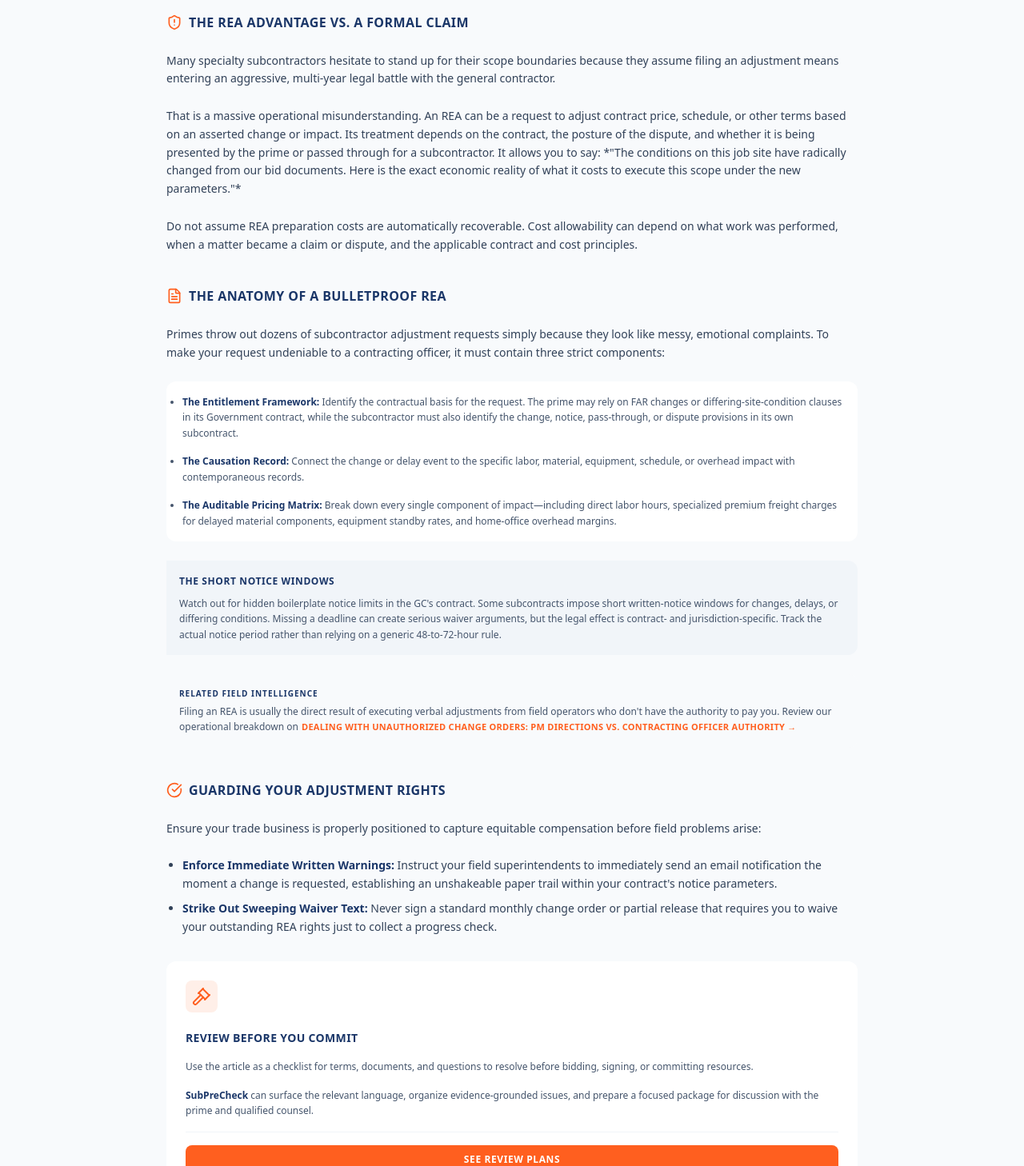
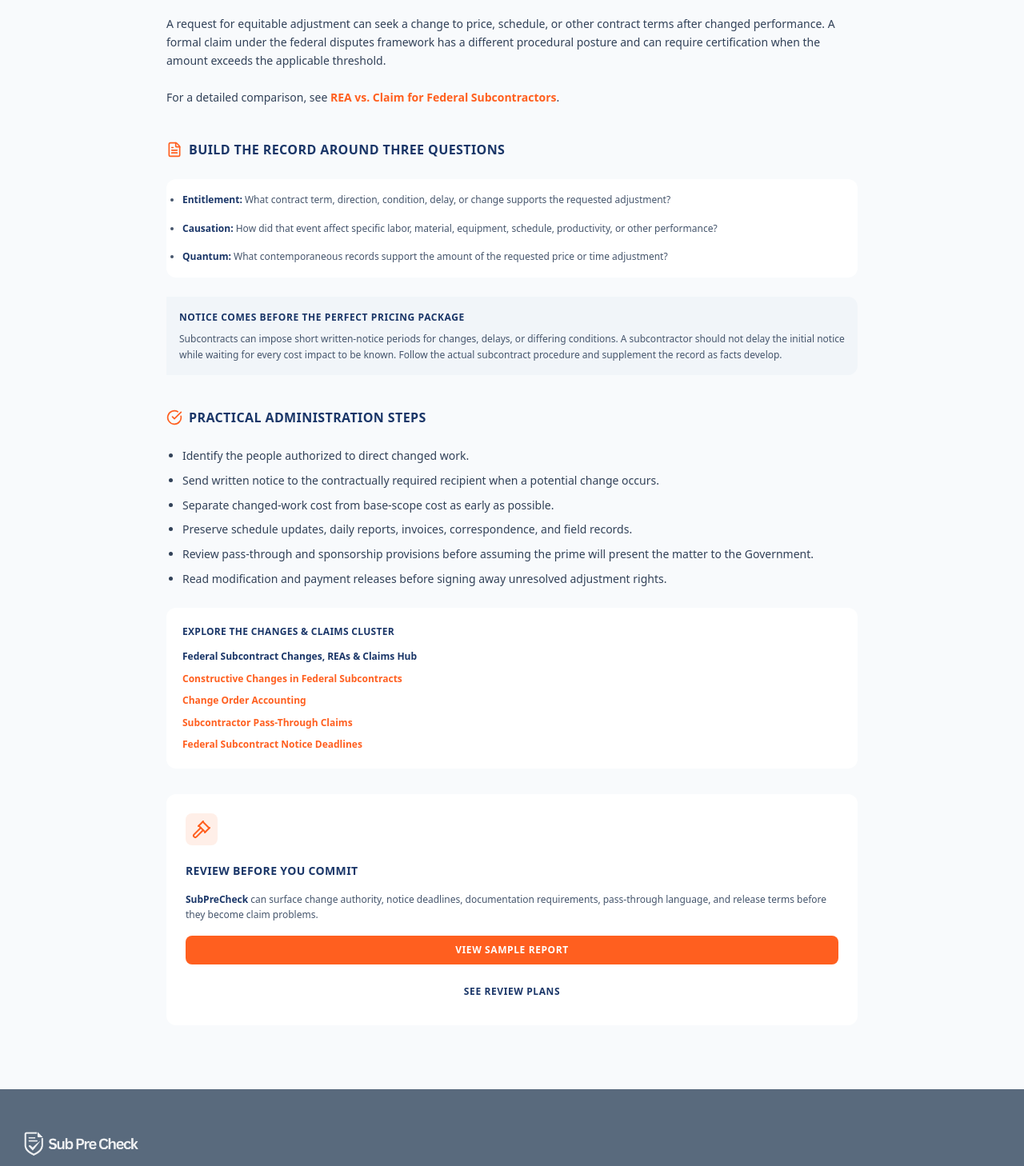
Before and after one commit to siricarsen-cmd/subshield, a Next.js app: page /blog/request-for-equitable-adjustment-under-far in a window 1280 px wide. Shown: the part 640-2098 px from the top of the page at 80% size. Built offline with nearby package versions, Linux system fonts and the light colour scheme; no server answers.

Commit message:
SEO: simplify REA pillar and link claims hub

```diff
--- a/app/blog/request-for-equitable-adjustment-under-far/page.tsx
+++ b/app/blog/request-for-equitable-adjustment-under-far/page.tsx
@@ -6,127 +6,69 @@ import { ShieldAlert, FileText, CheckCircle, ArrowLeft, Gavel } from "lucide-rea
 export default function ReaScopeCreepArticle() {
   return (
     <div className="min-h-screen bg-[#F8FAFC] text-slate-900 font-sans antialiased pb-20">
-
-      {/* Article Header Banner */}
       <div className="bg-[#1A3668] text-white py-16 px-4 sm:px-6 lg:px-8">
         <div className="max-w-4xl mx-auto space-y-4">
           <div className="flex flex-col gap-3 sm:flex-row sm:items-center sm:justify-between">
-            <a href="/blog" className="inline-flex items-center gap-2 text-xs font-bold uppercase tracking-wider text-[#FF5F1F] hover:text-white transition">
-              <ArrowLeft className="w-4 h-4" /> Back to Knowledge Hub
-            </a>
-            <span className="self-start rounded-full border border-orange-300/60 bg-orange-50 px-3 py-1 text-[10px] font-black uppercase tracking-widest text-[#FF5F1F]">
-              FAR Adjustments & Claims
-            </span>
+            <a href="/blog" className="inline-flex items-center gap-2 text-xs font-bold uppercase tracking-wider text-[#FF5F1F] hover:text-white transition"><ArrowLeft className="w-4 h-4" /> Back to Knowledge Hub</a>
+            <span className="self-start rounded-full border border-orange-300/60 bg-orange-50 px-3 py-1 text-[10px] font-black uppercase tracking-widest text-[#FF5F1F]">FAR Adjustments & Claims</span>
           </div>
-          <h1 className="text-3xl md:text-4xl font-black tracking-tight uppercase leading-tight">
-            Requests for Equitable Adjustment: Notice and Documentation Basics for Subcontractors
-          </h1>
-          <p className="text-slate-300 text-sm max-w-2xl font-medium">
-            Review change authority, notice, documentation, pass-through, and pricing requirements before extra work becomes a disputed cost.
-          </p>
+          <h1 className="text-3xl md:text-4xl font-black tracking-tight uppercase leading-tight">Requests for Equitable Adjustment: Notice and Documentation Basics for Subcontractors</h1>
+          <p className="text-slate-300 text-sm max-w-2xl font-medium">Review change authority, notice, documentation, pass-through, and pricing requirements before extra work becomes a disputed cost.</p>
         </div>
       </div>
 
-      {/* Main Content Layout */}
       <div className="max-w-4xl mx-auto px-4 sm:px-6 lg:px-8 pt-12 grid grid-cols-1 lg:grid-cols-3 gap-8">
+        <div className="lg:col-span-2 space-y-6 text-sm text-slate-700 leading-relaxed font-medium">
+          <p>Extra work often begins before the parties agree on price. A field direction, revised interpretation, access problem, schedule impact, differing condition, or Government-caused change can increase cost while the subcontractor is still expected to perform.</p>
+          <p>For a federal subcontractor, recovery usually depends first on the subcontract: who can direct a change, when written notice is due, what records must be kept, whether the prime will sponsor an upstream request, and how settlement or payment is handled.</p>
 
-        {/* Article Body */}
-        <div className="lg:col-span-2 space-y-6 text-sm text-slate-700 leading-relaxed font-medium">
-          <p>
-            It is the silent killer of construction profitability: <strong className="text-[#1A3668]">Scope Creep</strong>. It starts small. A field engineer asks your foreman to temporarily re-route an overhead conduit run. A structural clash requires your material packages to be re-staged across three different floors. The general contractor promises, *"Put together your tickets, and we will take care of you on the back end."*
-          </p>
-          <p>
-            On a federal subcontract, a subcontractor's recovery path usually depends first on its own subcontract: who can direct changes, when notice is due, whether a pass-through request is required, and what documentation must be maintained. FAR Part 43 governs Government contract changes; it does not automatically give a subcontractor direct rights against the Government.
-          </p>
+          <h3 className="text-base font-black text-[#1A3668] uppercase tracking-wide pt-4 flex items-center gap-2"><ShieldAlert className="w-5 h-5 text-[#FF5F1F]" /> REA vs. Formal Claim</h3>
+          <p>A request for equitable adjustment can seek a change to price, schedule, or other contract terms after changed performance. A formal claim under the federal disputes framework has a different procedural posture and can require certification when the amount exceeds the applicable threshold.</p>
+          <p>For a detailed comparison, see <a href="/blog/rea-vs-claim-federal-subcontractors" className="text-[#FF5F1F] font-bold hover:underline">REA vs. Claim for Federal Subcontractors</a>.</p>
 
-          <h3 className="text-base font-black text-[#1A3668] uppercase tracking-wide pt-4 flex items-center gap-2">
-            <ShieldAlert className="w-5 h-5 text-[#FF5F1F]" /> The REA Advantage vs. A Formal Claim
-          </h3>
-          <p>
-            Many specialty subcontractors hesitate to stand up for their scope boundaries because they assume filing an adjustment means entering an aggressive, multi-year legal battle with the general contractor.
-          </p>
-          <p>
-            That is a massive operational misunderstanding. An REA can be a request to adjust contract price, schedule, or other terms based on an asserted change or impact. Its treatment depends on the contract, the posture of the dispute, and whether it is being presented by the prime or passed through for a subcontractor. It allows you to say: *"The conditions on this job site have radically changed from our bid documents. Here is the exact economic reality of what it costs to execute this scope under the new parameters."*
-          </p>
-          <p>
-            Do not assume REA preparation costs are automatically recoverable. Cost allowability can depend on what work was performed, when a matter became a claim or dispute, and the applicable contract and cost principles.
-          </p>
-
-          <h3 className="text-base font-black text-[#1A3668] uppercase tracking-wide pt-4 flex items-center gap-2">
-            <FileText className="w-5 h-5 text-[#FF5F1F]" /> The Anatomy of a Bulletproof REA
-          </h3>
-          <p>
-            Primes throw out dozens of subcontractor adjustment requests simply because they look like messy, emotional complaints. To make your request undeniable to a contracting officer, it must contain three strict components:
-          </p>
+          <h3 className="text-base font-black text-[#1A3668] uppercase tracking-wide pt-4 flex items-center gap-2"><FileText className="w-5 h-5 text-[#FF5F1F]" /> Build the Record Around Three Questions</h3>
           <ul className="list-disc pl-5 space-y-4 text-xs text-slate-600 bg-white border border-slate-200 p-4 rounded-xl shadow-sm">
-            <li>
-              <strong className="text-[#1A3668]">The Entitlement Framework:</strong> Identify the contractual basis for the request. The prime may rely on FAR changes or differing-site-condition clauses in its Government contract, while the subcontractor must also identify the change, notice, pass-through, or dispute provisions in its own subcontract.
-            </li>
-            <li>
-              <strong className="text-[#1A3668]">The Causation Record:</strong> Connect the change or delay event to the specific labor, material, equipment, schedule, or overhead impact with contemporaneous records.
-            </li>
-            <li>
-              <strong className="text-[#1A3668]">The Auditable Pricing Matrix:</strong> Break down every single component of impact—including direct labor hours, specialized premium freight charges for delayed material components, equipment standby rates, and home-office overhead margins.
-            </li>
+            <li><strong className="text-[#1A3668]">Entitlement:</strong> What contract term, direction, condition, delay, or change supports the requested adjustment?</li>
+            <li><strong className="text-[#1A3668]">Causation:</strong> How did that event affect specific labor, material, equipment, schedule, productivity, or other performance?</li>
+            <li><strong className="text-[#1A3668]">Quantum:</strong> What contemporaneous records support the amount of the requested price or time adjustment?</li>
           </ul>
 
           <div className="bg-slate-100 border-l-4 border-[#1A3668] p-4 rounded-r-xl space-y-2">
-            <h4 className="text-xs font-black text-[#1A3668] uppercase tracking-wider">The Short Notice Windows</h4>
-            <p className="text-xs text-slate-600 leading-relaxed">
-              Watch out for hidden boilerplate notice limits in the GC's contract. Some subcontracts impose short written-notice windows for changes, delays, or differing conditions. Missing a deadline can create serious waiver arguments, but the legal effect is contract- and jurisdiction-specific. Track the actual notice period rather than relying on a generic 48-to-72-hour rule.
-            </p>
+            <h4 className="text-xs font-black text-[#1A3668] uppercase tracking-wider">Notice Comes Before the Perfect Pricing Package</h4>
+            <p className="text-xs text-slate-600 leading-relaxed">Subcontracts can impose short written-notice periods for changes, delays, or differing conditions. A subcontractor should not delay the initial notice while waiting for every cost impact to be known. Follow the actual subcontract procedure and supplement the record as facts develop.</p>
           </div>
 
-          {/* Strategic Internal SEO Cross-Link */}
-          <div className="bg-slate-50 border-l-4 border-[#FF5F1F] p-4 my-6 rounded-r-xl">
-            <p className="text-[10px] font-black text-[#1A3668] uppercase tracking-widest">
-              Related Field Intelligence
-            </p>
-            <p className="text-xs text-slate-600 mt-1 leading-relaxed font-medium">
-              Filing an REA is usually the direct result of executing verbal adjustments from field operators who don't have the authority to pay you. Review our operational breakdown on
-              <a href="/blog/unauthorized-change-orders-pm-vs-co" className="text-[#FF5F1F] font-black hover:underline inline-flex items-center gap-0.5 ml-1 uppercase tracking-wide text-[11px]">
-                Dealing with Unauthorized Change Orders: PM Directions vs. Contracting Officer Authority →
-              </a>
-            </p>
-          </div>
+          <h3 className="text-base font-black text-[#1A3668] uppercase tracking-wide pt-4 flex items-center gap-2"><CheckCircle className="w-5 h-5 text-[#FF5F1F]" /> Practical Administration Steps</h3>
+          <ul className="list-disc pl-5 space-y-2">
+            <li>Identify the people authorized to direct changed work.</li>
+            <li>Send written notice to the contractually required recipient when a potential change occurs.</li>
+            <li>Separate changed-work cost from base-scope cost as early as possible.</li>
+            <li>Preserve schedule updates, daily reports, invoices, correspondence, and field records.</li>
+            <li>Review pass-through and sponsorship provisions before assuming the prime will present the matter to the Government.</li>
+            <li>Read modification and payment releases before signing away unresolved adjustment rights.</li>
+          </ul>
 
-          <h3 className="text-base font-black text-[#1A3668] uppercase tracking-wide pt-4 flex items-center gap-2">
-            <CheckCircle className="w-5 h-5 text-[#FF5F1F]" /> Guarding Your Adjustment Rights
-          </h3>
-          <p>
-            Ensure your trade business is properly positioned to capture equitable compensation before field problems arise:
-          </p>
-          <ul className="list-disc pl-5 space-y-2">
-            <li><strong className="text-[#1A3668]">Enforce Immediate Written Warnings:</strong> Instruct your field superintendents to immediately send an email notification the moment a change is requested, establishing an unshakeable paper trail within your contract's notice parameters.</li>
-            <li><strong className="text-[#1A3668]">Strike Out Sweeping Waiver Text:</strong> Never sign a standard monthly change order or partial release that requires you to waive your outstanding REA rights just to collect a progress check.</li>
-          </ul>
-        </div>
-
-        {/* Strategic Call-to-Action Sidebar */}
-        <div className="space-y-6">
-          <div className="bg-white border-2 border-[#FF5F1F] rounded-xl p-6 shadow-md space-y-4 sticky top-6">
-            <div className="p-2 bg-[#FF5F1F]/10 rounded-lg text-[#FF5F1F] inline-block">
-              <Gavel className="w-6 h-6" />
-            </div>
-            <h4 className="text-sm font-black text-[#1A3668] uppercase tracking-wide">
-              Review Before You Commit
-            </h4>
-            <p className="text-xs text-slate-600 leading-relaxed font-medium">
-              Use the article as a checklist for terms, documents, and questions to resolve before bidding, signing, or committing resources.
-            </p>
-            <p className="text-xs text-slate-600 leading-relaxed font-medium">
-              <strong className="text-[#1A3668]">SubPreCheck</strong> can surface the relevant language, organize evidence-grounded issues, and prepare a focused package for discussion with the prime and qualified counsel.
-            </p>
-            <hr className="border-slate-100" />
-            <a
-              href="/pricing"
-              className="block w-full py-2.5 text-center text-xs font-black uppercase tracking-wider text-white bg-[#FF5F1F] hover:bg-[#E04F1A] rounded-lg transition shadow-sm"
-            >
-              See Review Plans
-            </a>
+          <div className="bg-white border border-slate-200 rounded-xl p-5 space-y-3 shadow-sm">
+            <h3 className="text-xs font-black text-[#1A3668] uppercase tracking-wide">Explore the Changes & Claims Cluster</h3>
+            <ul className="space-y-2 text-xs">
+              <li><a href="/blog/federal-subcontract-changes-claims-hub" className="text-[#1A3668] font-black hover:text-[#FF5F1F] hover:underline">Federal Subcontract Changes, REAs & Claims Hub</a></li>
+              <li><a href="/blog/constructive-changes-federal-subcontracts" className="text-[#FF5F1F] font-bold hover:underline">Constructive Changes in Federal Subcontracts</a></li>
+              <li><a href="/blog/change-order-accounting-federal-subcontract" className="text-[#FF5F1F] font-bold hover:underline">Change Order Accounting</a></li>
+              <li><a href="/blog/subcontractor-pass-through-claims" className="text-[#FF5F1F] font-bold hover:underline">Subcontractor Pass-Through Claims</a></li>
+              <li><a href="/blog/subcontract-notice-deadlines" className="text-[#FF5F1F] font-bold hover:underline">Federal Subcontract Notice Deadlines</a></li>
+            </ul>
           </div>
         </div>
 
+        <div className="space-y-6">
+          <div className="bg-white border-2 border-[#FF5F1F] rounded-xl p-6 shadow-md space-y-4 sticky top-6">
+            <div className="p-2 bg-[#FF5F1F]/10 rounded-lg text-[#FF5F1F] inline-block"><Gavel className="w-6 h-6" /></div>
+            <h4 className="text-sm font-black text-[#1A3668] uppercase tracking-wide">Review Before You Commit</h4>
+            <p className="text-xs text-slate-600 leading-relaxed font-medium"><strong className="text-[#1A3668]">SubPreCheck</strong> can surface change authority, notice deadlines, documentation requirements, pass-through language, and release terms before they become claim problems.</p>
+            <a href="/sample-report" className="block w-full py-2.5 text-center text-xs font-black uppercase tracking-wider text-white bg-[#FF5F1F] hover:bg-[#E04F1A] rounded-lg transition shadow-sm">View Sample Report</a>
+            <a href="/pricing" className="block w-full py-2.5 text-center text-xs font-black uppercase tracking-wider text-[#1A3668] border border-slate-200 hover:border-[#FF5F1F] rounded-lg transition">See Review Plans</a>
+          </div>
+        </div>
       </div>
     </div>
   );
```
